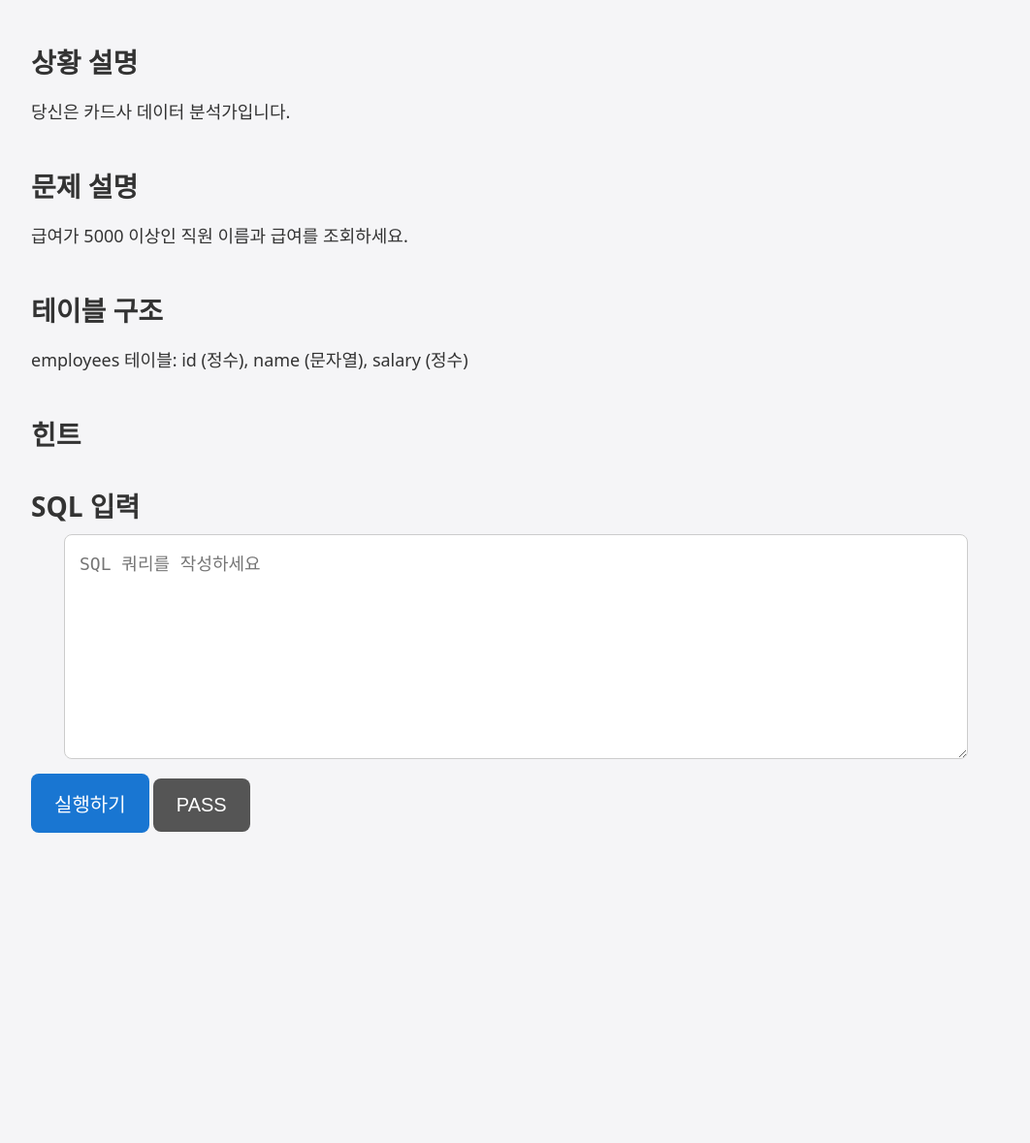
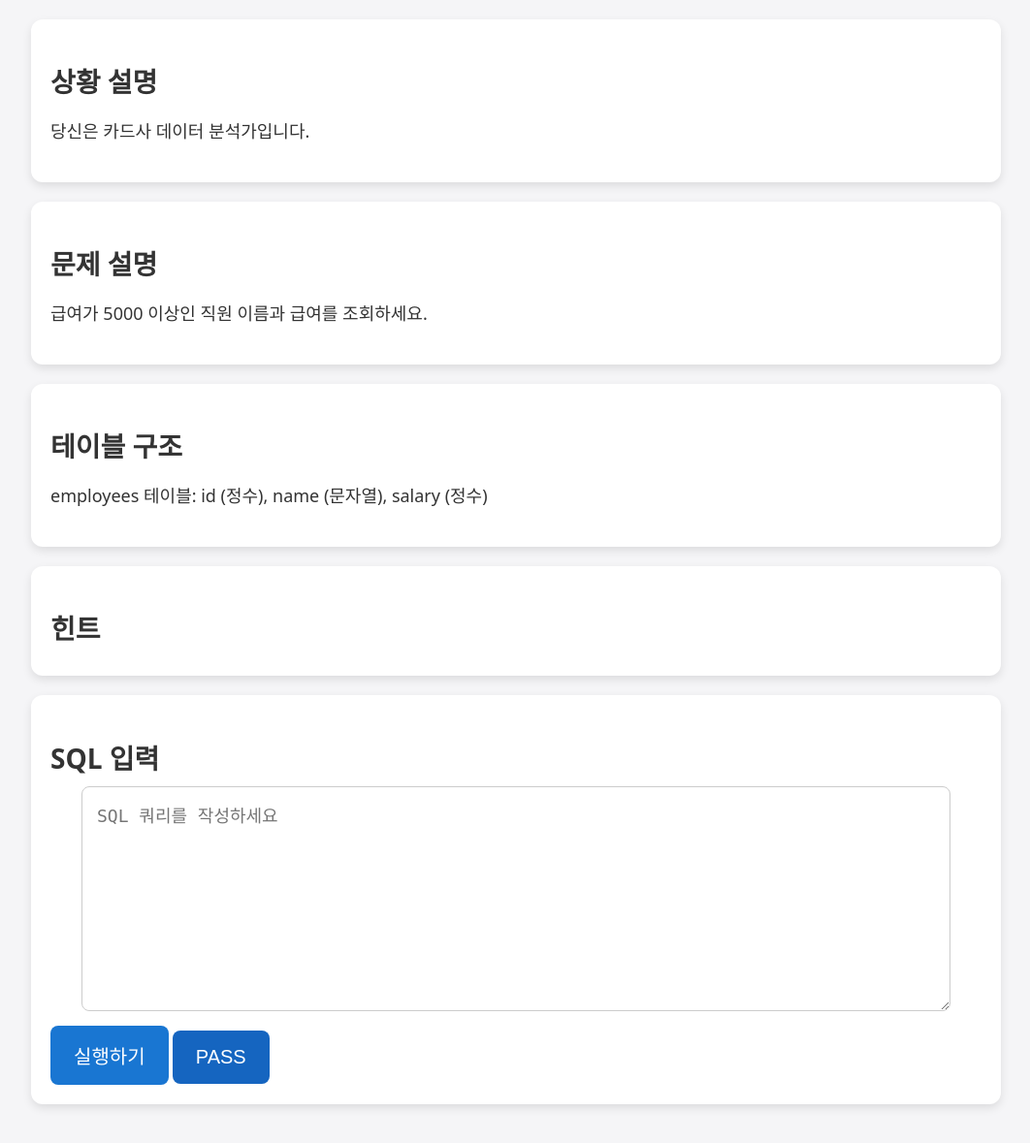
Before and after one commit to melonshoping/sql-quiz-starter, a Flask app: page /quiz/1 in a window 1280 px wide. Shown: the whole page at 97% size, without its empty margins (108-1170 px from the left). Before the commit the page ends 859 px from the top, so only its background shows below. Run offline with Flask 3, Linux system fonts and the light colour scheme.

Commit message:
Update style.css

```diff
--- a/static/style.css
+++ b/static/style.css
@@ -10,7 +10,6 @@ body {
     flex-direction: column;
 }
 
-/* 공통 컨테이너 */
 .container {
     width: 90%;
     max-width: 600px;
@@ -19,21 +18,15 @@ body {
     flex: 1;
     display: flex;
     flex-direction: column;
-    justify-content: center;
 }
 
-/* 섹션 스타일 */
-.section {
+/* 카드 스타일 */
+.card {
+    background: #ffffff;
+    border-radius: 12px;
+    padding: 20px;
     margin-bottom: 20px;
-}
-
-.intro-section {
-    text-align: center;
-    margin-top: 40px;
-}
-
-.quiz-container {
-    padding-top: 20px;
+    box-shadow: 0px 4px 10px rgba(0, 0, 0, 0.1);
 }
 
 /* 텍스트 */
@@ -53,7 +46,7 @@ p {
     line-height: 1.6;
 }
 
-/* 버튼 */
+/* 버튼 스타일 */
 a.btn-start, .btn-run, .btn-pass, .btn-next, .btn-hint {
     display: inline-block;
     margin-top: 15px;
@@ -70,15 +63,15 @@ a.btn-start, .btn-run, .btn-pass, .btn-next, .btn-hint {
 }
 
 .btn-pass {
-    background-color: #555;
+    background-color: #1565C0;
 }
 
 .btn-next {
-    background-color: #4CAF50;
+    background-color: #1565C0;
 }
 
 .btn-hint {
-    background-color: #6A5ACD;
+    background-color: #1565C0;
 }
 
 /* SQL 입력창 */
```
